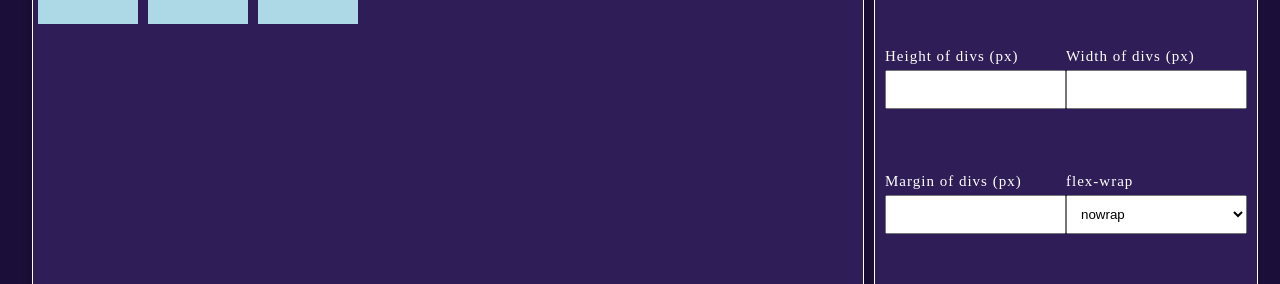
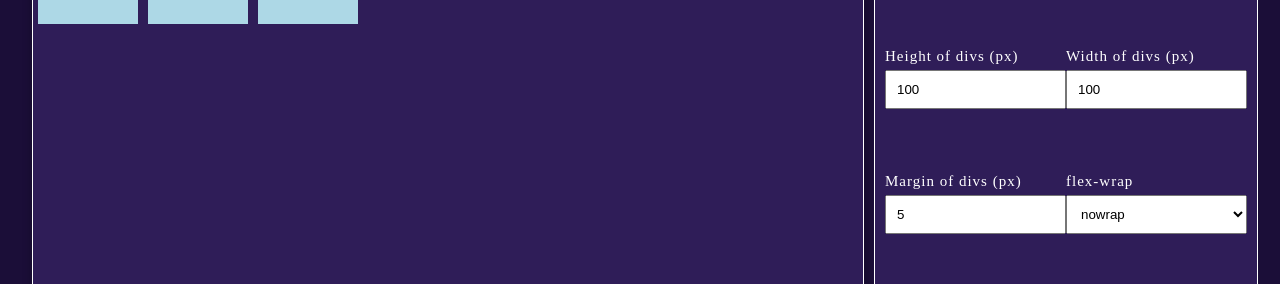
Before and after one commit to dillionmegida/cssflex-generator, a React (Create React App) app: page / in a window 1280 px wide. Shown: the part 199-483 px from the top of the page. Built offline with nearby package versions, Linux system fonts and the light colour scheme; a web font is replaced by a local one.

Commit message:
Got initial value of inputs

```diff
--- a/src/App.js
+++ b/src/App.js
@@ -145,6 +145,11 @@ class App extends React.Component {
         </section>
         <Controls
           addDiv = {this.addDiv}
+
+          DivsHeight = {this.state.divsHeight.slice(0, -2)}
+          DivsWidth = {this.state.divsWidth.slice(0, -2)}
+          DivsMargin = {this.state.divsMargin.slice(0, -2)}
+
           changeDivsWidth = {this.changeDivsWidth}
           changeDivsHeight = {this.changeDivsHeight}
           changeDivsMargin = {this.changeDivsMargin}
--- a/src/components/Controls/Control.js
+++ b/src/components/Controls/Control.js
@@ -9,15 +9,15 @@ let Controls = (props) => {
 			</button>
 			<div>
 				<label>Height of divs (px)</label>
-				<input onChange={props.changeDivsHeight} type="number" />
+				<input value={props.DivsHeight} onChange={props.changeDivsHeight} type="number" />
 			</div>
 			<div>
 				<label>Width of divs (px)</label>
-				<input onChange={props.changeDivsWidth} type="number" />
+				<input value={props.DivsWidth} onChange={props.changeDivsWidth} type="number" />
 			</div>
 			<div>
 				<label>Margin of divs (px)</label>
-				<input onChange={props.changeDivsMargin} type="number" />
+				<input value={props.DivsMargin} onChange={props.changeDivsMargin} type="number" />
 			</div>
 			<div>
 				<label>flex-wrap</label>
```
